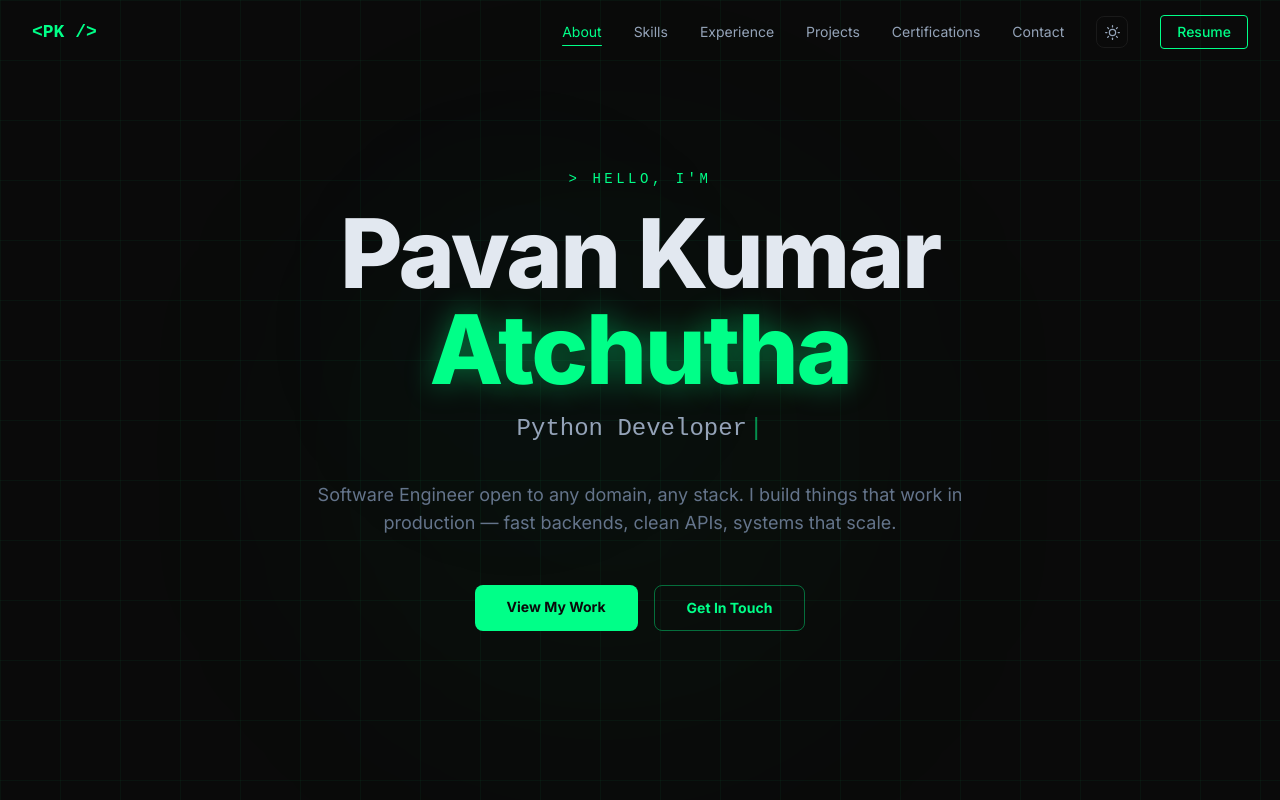
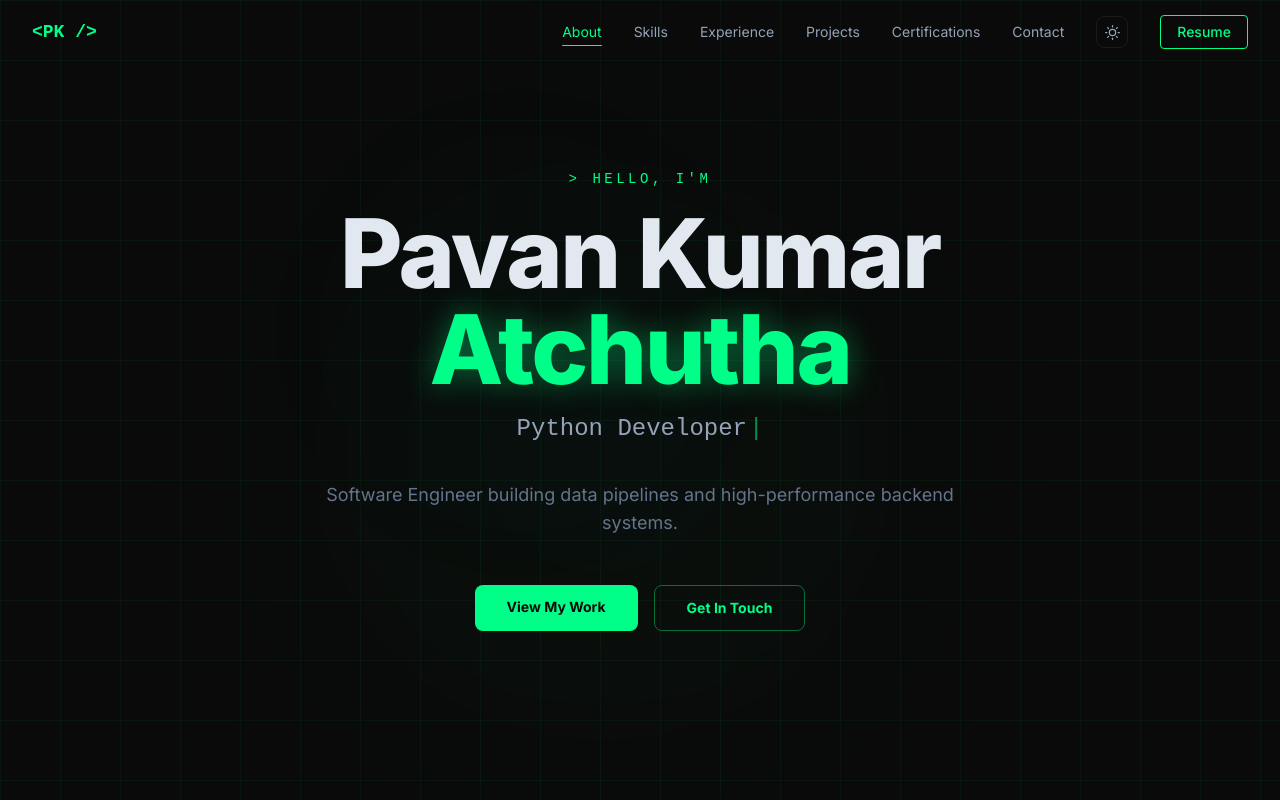
Before and after one commit to pavan-atchutha/pavan-atchutha.github.io, a Next.js app: page / in a window 1280 px wide. Shown: the top 800 px of the page. Built offline with nearby package versions, Linux system fonts and the light colour scheme.

Commit message:
fix the issue

```diff
--- a/app/layout.tsx
+++ b/app/layout.tsx
@@ -7,7 +7,7 @@ const inter = Inter({ subsets: ['latin'] })
 
 export const metadata: Metadata = {
   title: 'Pavan Kumar Atchutha | Software Engineer',
-  description: 'Software Engineer with 1.5+ years of experience building high-performance backend systems, scalable data pipelines, and production-grade APIs using Python. Open to backend, data engineering, and full-stack opportunities.',
+  description: 'Software Engineer building data pipelines and high-performance backend systems.',
 }
 
 export default function RootLayout({ children }: { children: React.ReactNode }) {
--- a/components/Hero.tsx
+++ b/components/Hero.tsx
@@ -5,7 +5,6 @@ import { motion } from 'framer-motion'
 const roles = [
   'Software Engineer',
   'Python Developer',
-  'Algo Trading Engineer',
   'Data Pipeline Engineer',
   'Backend Systems Builder',
 ]
@@ -93,8 +92,7 @@ export default function Hero() {
           className="text-base sm:text-lg max-w-2xl mx-auto mb-12 leading-relaxed"
           style={{ color: 'var(--tx3)' }}
         >
-          Software Engineer open to any domain, any stack. I build things that work in
-          production — fast backends, clean APIs, systems that scale.
+          Software Engineer building data pipelines and high-performance backend systems.
         </motion.p>
 
         <motion.div
--- /dev/null
+++ b/global.d.ts
@@ -0,0 +1 @@
+declare module '*.css'
```
